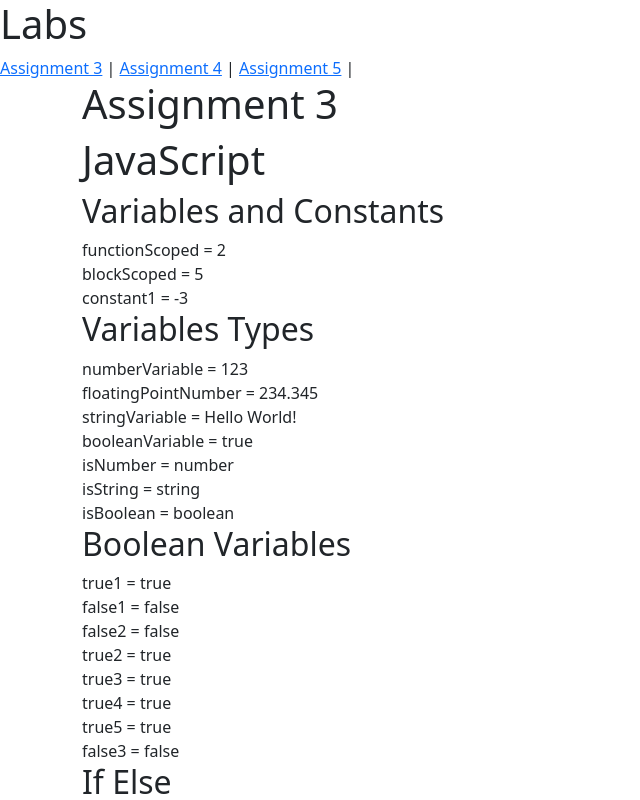
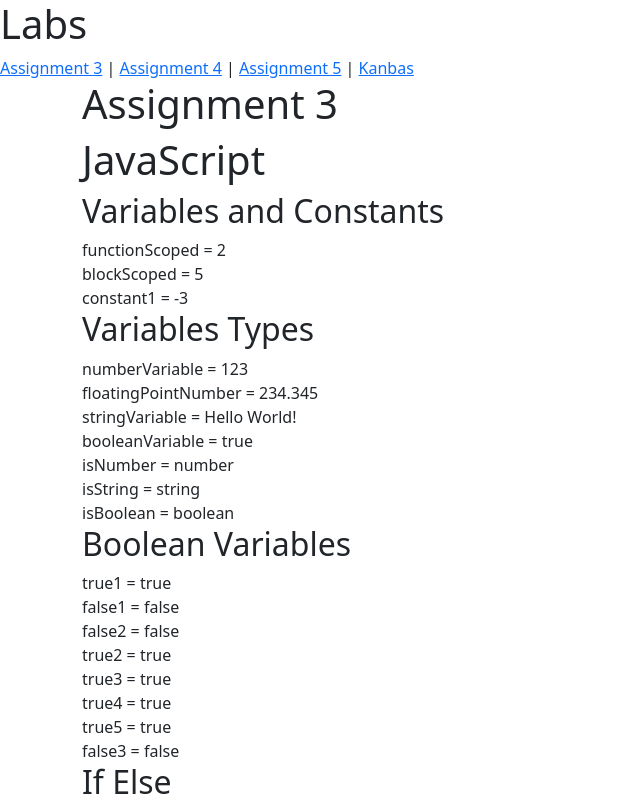
Before and after one commit to a382259104/quiz, a React (Create React App) app: page /a5#/Labs/a3 in a window 1280 px wide. Shown: the top 800 px of the page, without its empty margins (0-640 px from the left). Built offline with nearby package versions, Linux system fonts and the light colour scheme.

Commit message:
added a navigation

```diff
--- a/src/Labs/index.tsx
+++ b/src/Labs/index.tsx
@@ -3,19 +3,21 @@ import { Link, Navigate } from "react-router-dom";
 import Assignment3 from "./a3";
 import Assignment4 from "./a4";
 import Assignment5 from "./a5";
+import Kanbas from "../Kanbas";
 
 function Labs() {
   return (
     <div>
       <h1>Labs</h1>
       <Link to="a3">Assignment 3</Link> | <Link to="a4">Assignment 4</Link> |{" "}
-      <Link to="a5">Assignment 5</Link> |{" "}
+      <Link to="a5">Assignment 5</Link> |{" "} <Link to="/Kanbas">Kanbas</Link>
       <Routes>
         {/* <Route path="/" element={<h2>Choose an assignment</h2>} /> */}
         <Route path="/" element={<Navigate to="a3" />} />
         <Route path="/a3/*" element={<Assignment3 />} />
         <Route path="/a4" element={<Assignment4 />} />
         <Route path="/a5" element={<Assignment5 />} />
+        <Route path="/Kanbas" element={<Kanbas/>}/>
       </Routes>
     </div>
   );
```
